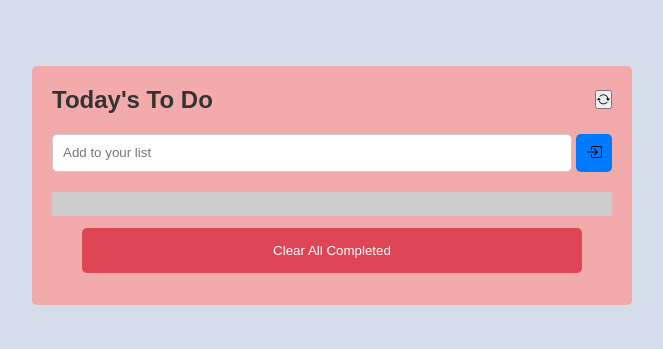
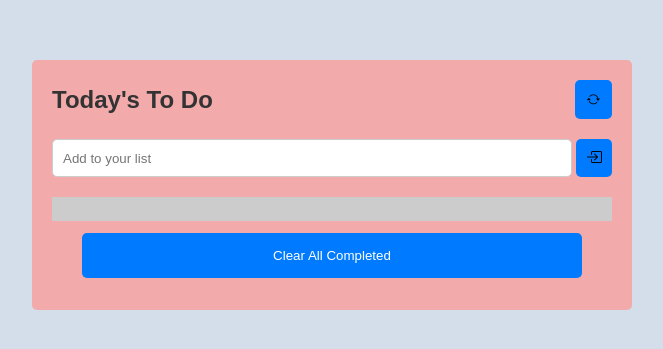
Before and after one commit to sadaf-Daneshgar/To-Do-list, a website built with webpack: page src/index.html in a window 1280 px wide. Shown: the part 215-564 px from the top of the page, without its empty margins (308-971 px from the left). Built offline with nearby package versions, Linux system fonts and the light colour scheme.

Commit message:
Change the background color of buttons

```diff
--- a/src/index.html
+++ b/src/index.html
@@ -13,7 +13,7 @@
   <header class="main-section">
     <div class="title">
       <label class="heading">Today's To Do</label>
-      <button type="button">
+      <button type="button" class="top-icon">
         <i class="bi bi-arrow-repeat"></i>
       </button>
     </div>
--- a/src/style.css
+++ b/src/style.css
@@ -18,6 +18,13 @@ body {
   padding: 20px;
   border-radius: 5px;
   width: 600px;
+}
+
+.top-icon {
+  background-color: #007bff;
+  padding: 12px;
+  border: none;
+  border-radius: 5px;
 }
 
 .title {
@@ -58,7 +65,7 @@ body {
 }
 
 .delete-btn:hover {
-  background: #dc3545;
+  background: #007bff;
 }
 
 .form-check-input {
@@ -107,7 +114,7 @@ body {
 }
 
 .clear-btn {
-  background-color: #df4655;
+  background-color: #007bff;
   color: #fff;
   border: none;
   padding: 15px;
```
Also changed, not shown: dist/index.bundle.js, dist/index.html.
